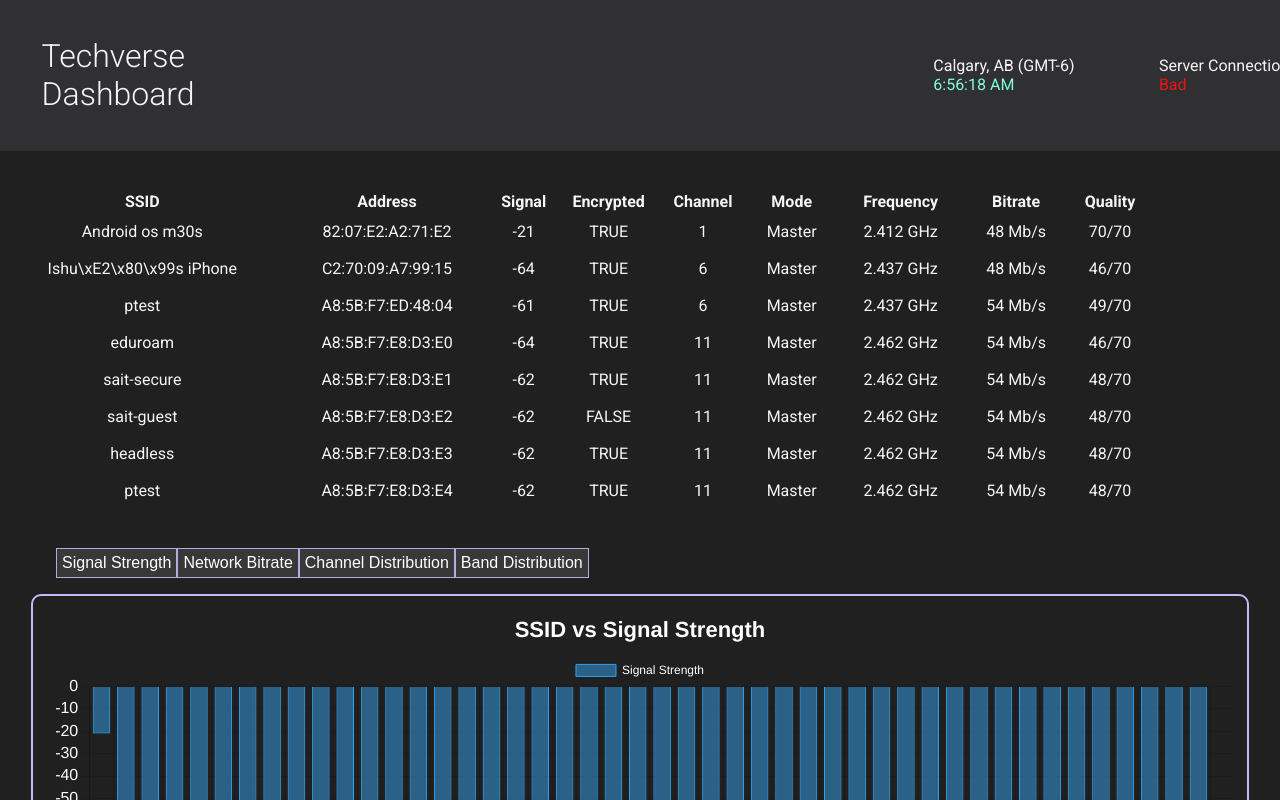
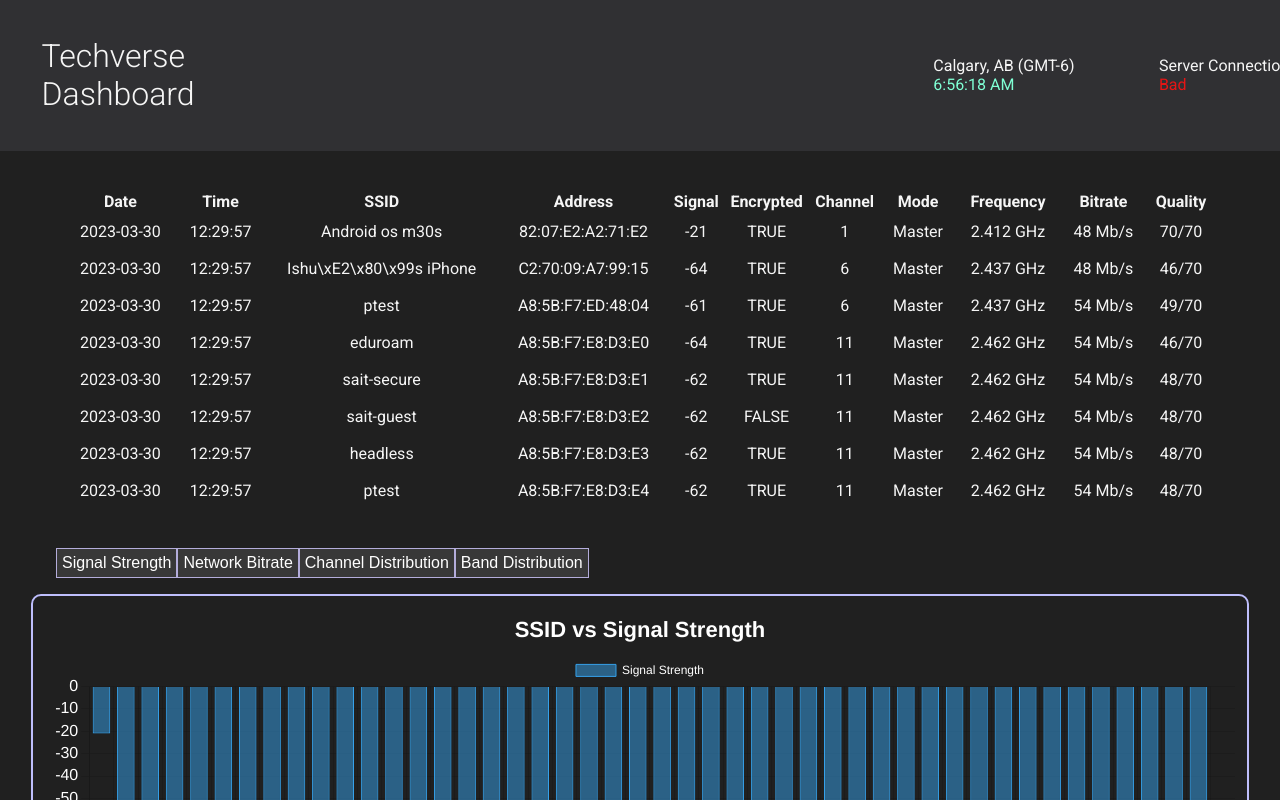
Before and after one commit to lenard-villestas/techverse-dashboard, a Next.js app: page / in a window 1280 px wide. Shown: the top 800 px of the page. Built offline with nearby package versions, Linux system fonts and the light colour scheme; no server answers.

Commit message:
updates table
table now shows date and time

```diff
--- a/src/components/Table.jsx
+++ b/src/components/Table.jsx
@@ -10,6 +10,8 @@ const Table =(props)=> {
     <table className='dataTable'>
       <thead>
         <tr>
+          <th>Date</th>
+          <th>Time</th>
           <th>SSID</th>
           <th>Address</th>
           <th>Signal</th>
@@ -25,6 +27,8 @@ const Table =(props)=> {
       <tbody>
         {data.map((row, index) => (
           <tr key={index}>
+            <td>{row.Date}</td>
+            <td>{row.Time}</td>
             <td>{row.SSID}</td>
             <td>{row.Address}</td>
             <td>{row.Signal}</td>
--- a/src/styles/globals.css
+++ b/src/styles/globals.css
@@ -52,21 +52,30 @@ h1{
   max-height: 40vh;
   overflow-y: scroll;
   width: 90%;
-
+  margin: auto;
   margin-top: 3%;
   padding: 0;
   margin-bottom: 3%;
 
+
 }
 .dataTable{
-  margin: 0;
+
   width: 100%;
 }
 .dataTable td, .datatable th {
     text-align: center;
     padding: 8px;
 }
-
+.tableWrapper::-webkit-scrollbar {
+  background-color: #494949;
+  width: 10px;
+  border-radius: 5px;
+}
+.tableWrapper::-webkit-scrollbar-thumb {
+  background-color: #498299;
+  border-radius: 4px;
+}
 
 .chartSwitch{
   width: 70%;
```
